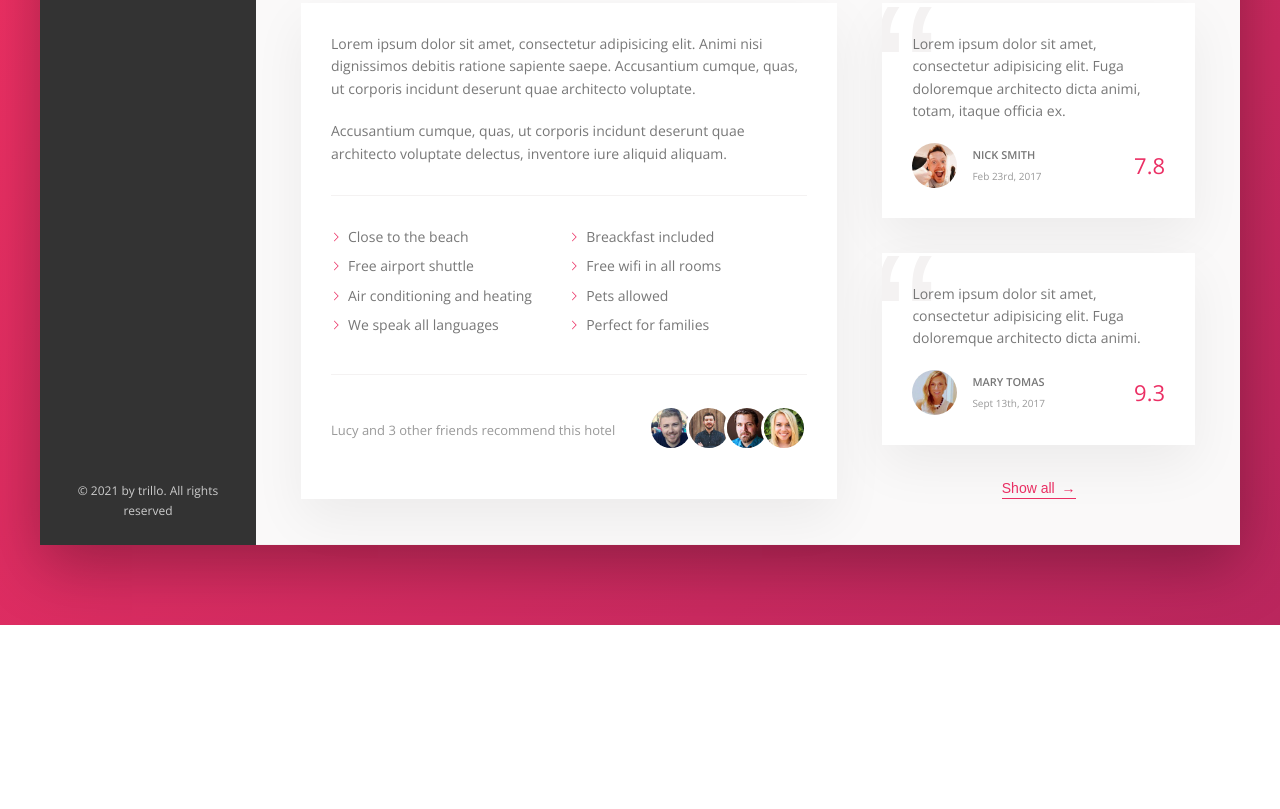
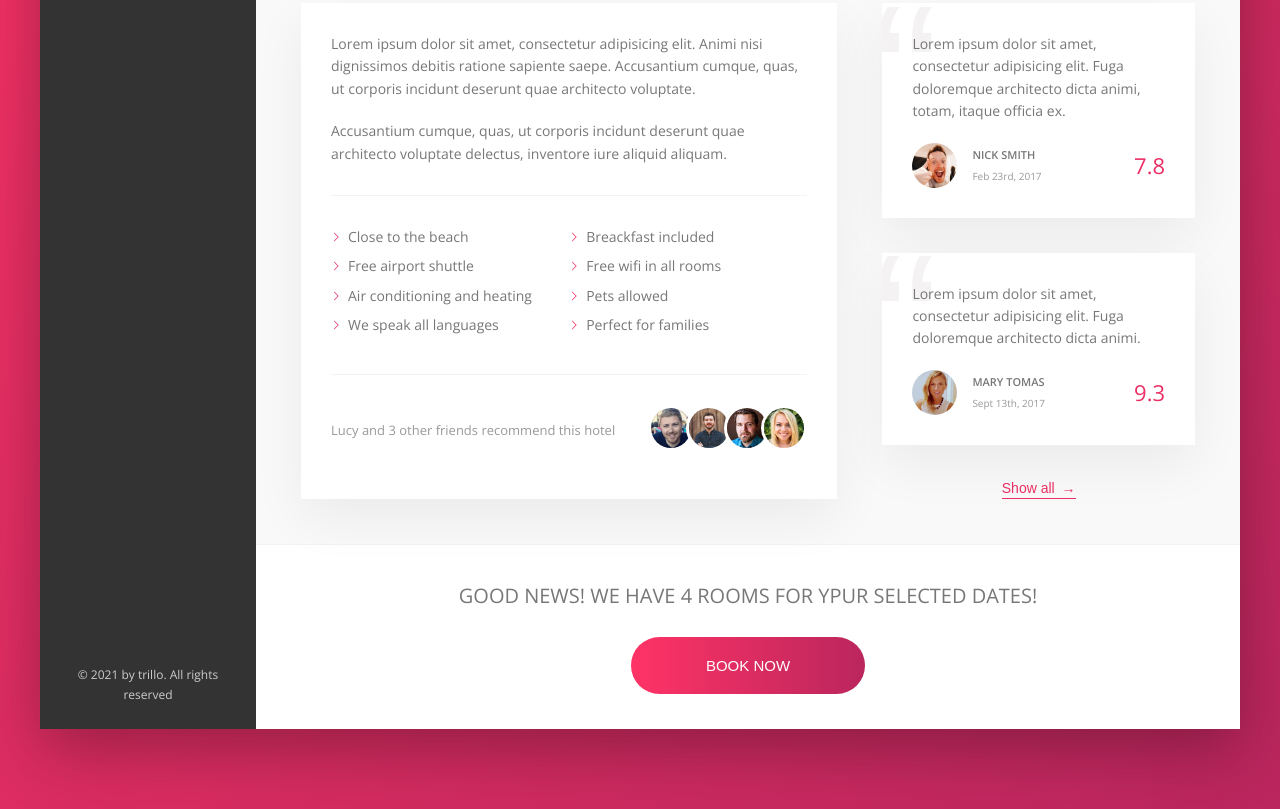
Before and after one commit to fabianoSAraujo/trillo, a website: page index.html in a window 1280 px wide. Shown: the part 644-1453 px from the top of the page. Before the commit the page ends 1269 px from the top, so only its background shows below. Drawn offline with nearby package versions, Linux system fonts and the light colour scheme.

Commit message:
CTA section finished

```diff
--- a/index.html
+++ b/index.html
@@ -240,6 +240,15 @@
               <button class="btn-inline">Show all <span>&rarr;</span></button>
             </div>
           </div>
+          <div class="cta">
+            <h2 class="cta__book-now">
+              Good news! We have 4 rooms for ypur selected dates!
+            </h2>
+            <button class="btn">
+              <span class="btn__visible">Book now</span>
+              <span class="btn__invisible">Only 4 rooms left</span>
+            </button>
+          </div>
         </main>
       </div>
     </div>
--- a/sass/_components.scss
+++ b/sass/_components.scss
@@ -359,6 +359,7 @@
 
   display: flex;
   align-items: center;
+
   &__count {
     margin-right: auto;
   }
@@ -438,3 +439,76 @@
     z-index: 1;
   }
 }
+
+////////////////////////////////
+// CALL TO ACTION
+
+.cta {
+  padding: 3.5rem 0;
+  text-align: center;
+
+  &__book-now {
+    font-size: 2rem;
+    font-weight: 300;
+    text-transform: uppercase;
+    margin-bottom: 2.5rem;
+  }
+}
+
+////////////////////////////////
+// CALL TO ACTION
+.btn {
+  font-size: 1.5rem;
+  font-weight: 300;
+  text-transform: uppercase;
+  border-radius: 100px;
+  border: none;
+  background-image: linear-gradient(
+    to right,
+    var(--color-primary-light),
+    var(--color-primary-dark)
+  );
+  color: #fff;
+  position: relative;
+  overflow: hidden;
+  cursor: pointer;
+
+  & > * {
+    display: inline-block;
+    height: 100%;
+    width: 100%;
+    transition: all 0.2s;
+  }
+
+  &__visible {
+    padding: 2rem 7.5rem;
+  }
+
+  &__invisible {
+    position: absolute;
+    padding: 2rem 0;
+    left: 0;
+    top: -100%;
+  }
+
+  &:hover {
+    background-image: linear-gradient(
+      to left,
+      var(--color-primary-light),
+      var(--color-primary-dark)
+    );
+  }
+
+  &:hover &__visible {
+    transform: translateY(100%);
+  }
+
+  &:hover &__invisible {
+    top: 0;
+  }
+
+  &:focus {
+    outline: none;
+    animation: pulsate 1s infinite;
+  }
+}
```
Also changed, not shown: css/style.css.
